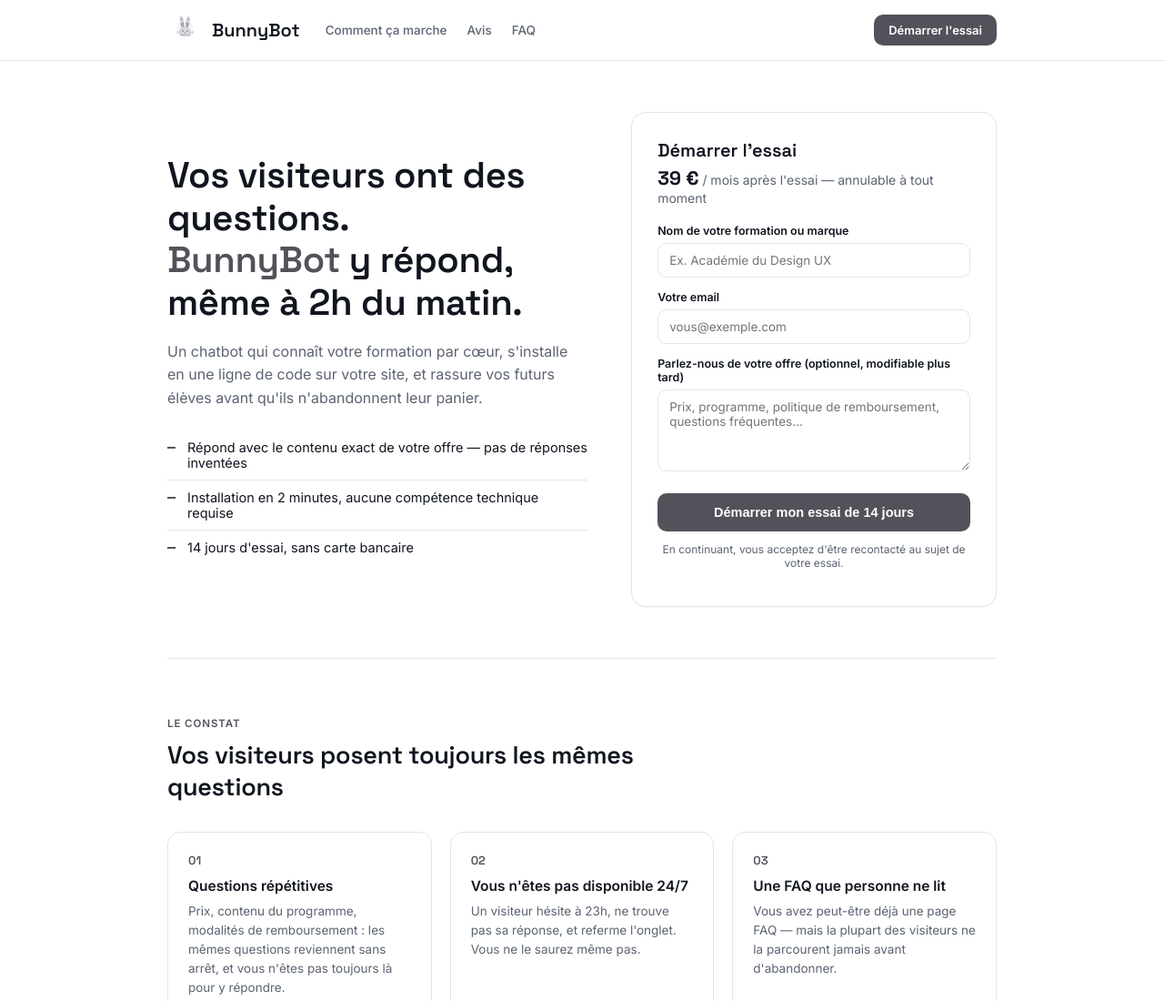
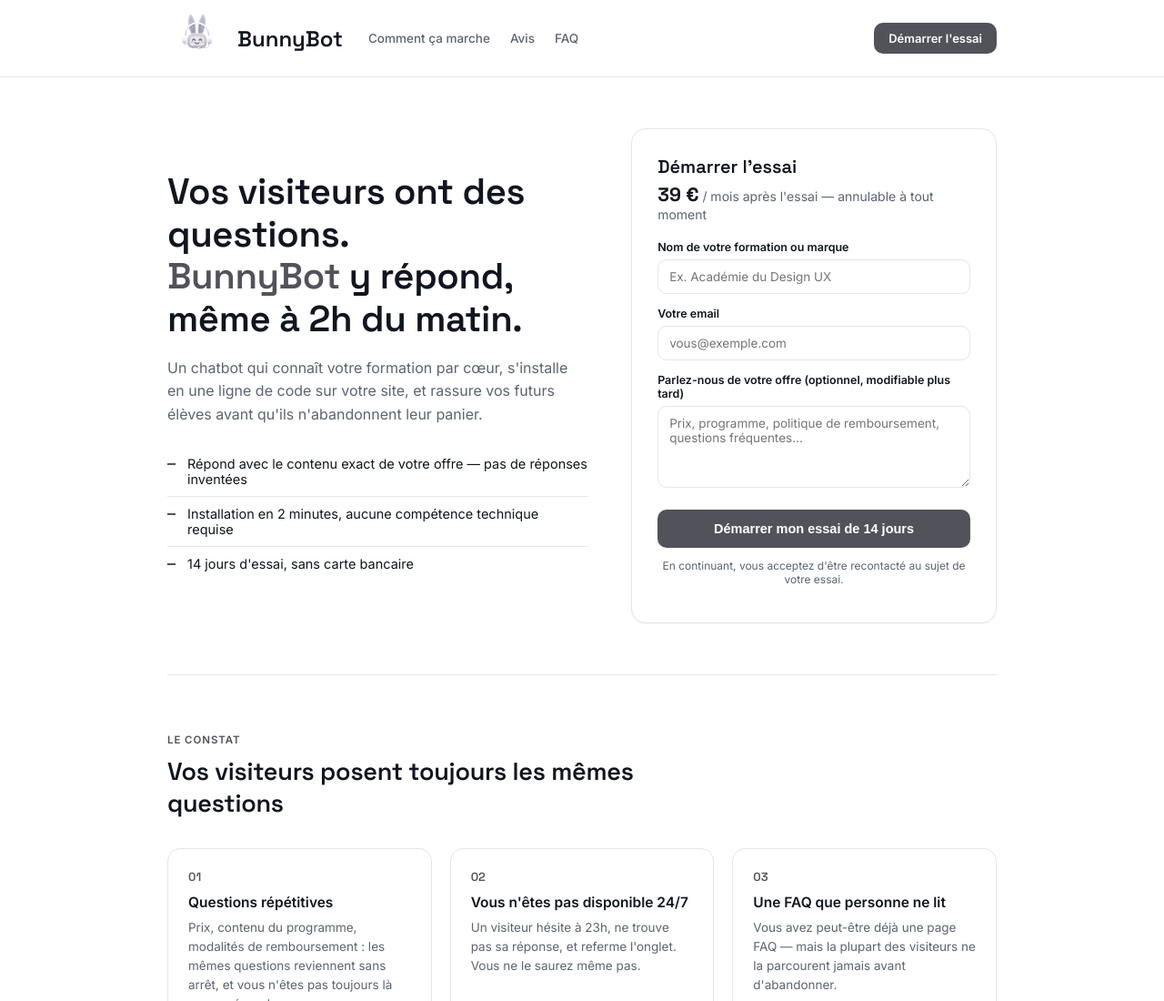
Before and after one commit to ShamanK93/Bunny-bot, a website: page public/signup/index.html in a window 1280 px wide. Shown: the top 1100 px of the page at 91% size. Drawn offline with Linux system fonts and the light colour scheme.

Commit message:
agrandissement du logo bunny bot

```diff
--- a/public/signup/style.css
+++ b/public/signup/style.css
@@ -35,7 +35,7 @@ body {
 .navbar-inner {
   max-width: 960px;
   margin: 0 auto;
-  padding: 14px 24px;
+  padding: 10px 24px;
   display: flex;
   align-items: center;
   gap: 28px;
@@ -43,14 +43,14 @@ body {
 .navbar-brand {
   display: flex;
   align-items: center;
-  gap: 11px;
+  gap: 13px;
   text-decoration: none;
   color: var(--text);
   font-family: 'Space Grotesk', sans-serif;
   font-weight: 600;
-  font-size: 20px;
+  font-size: 24px;
 }
-.navbar-brand img { width: 38px; height: 38px; object-fit: cover; border-radius: 9px; }
+.navbar-brand img { width: 64px; height: 64px; object-fit: cover; border-radius: 14px; }
 .navbar-links {
   display: flex;
   gap: 22px;
```
